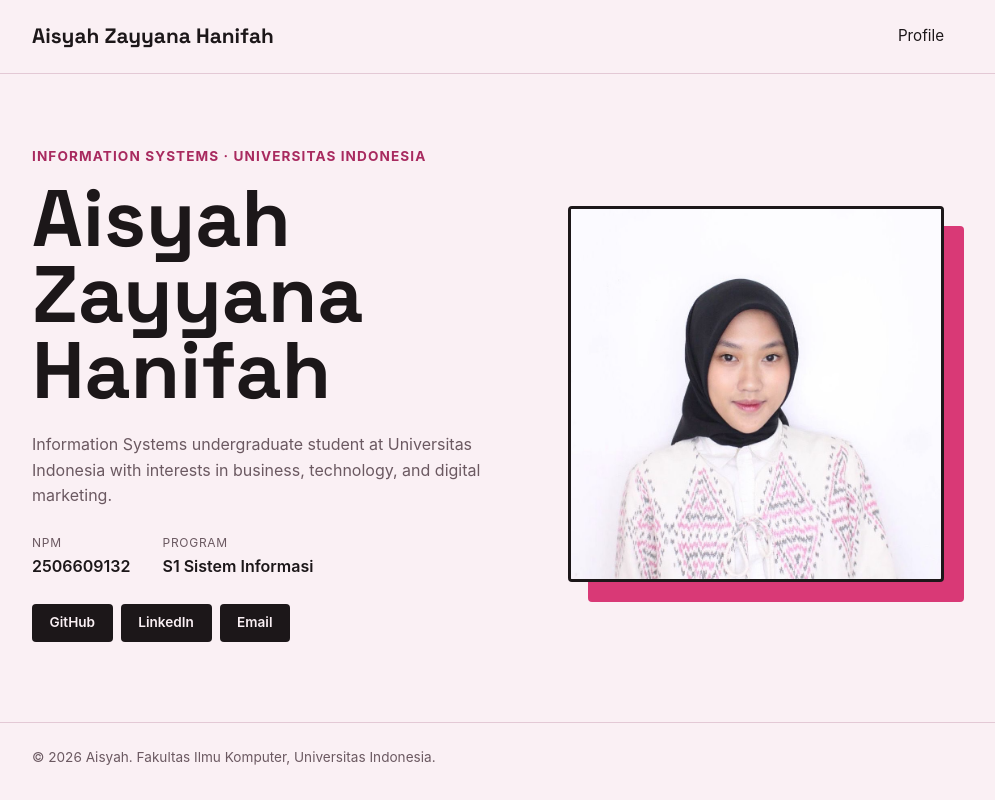
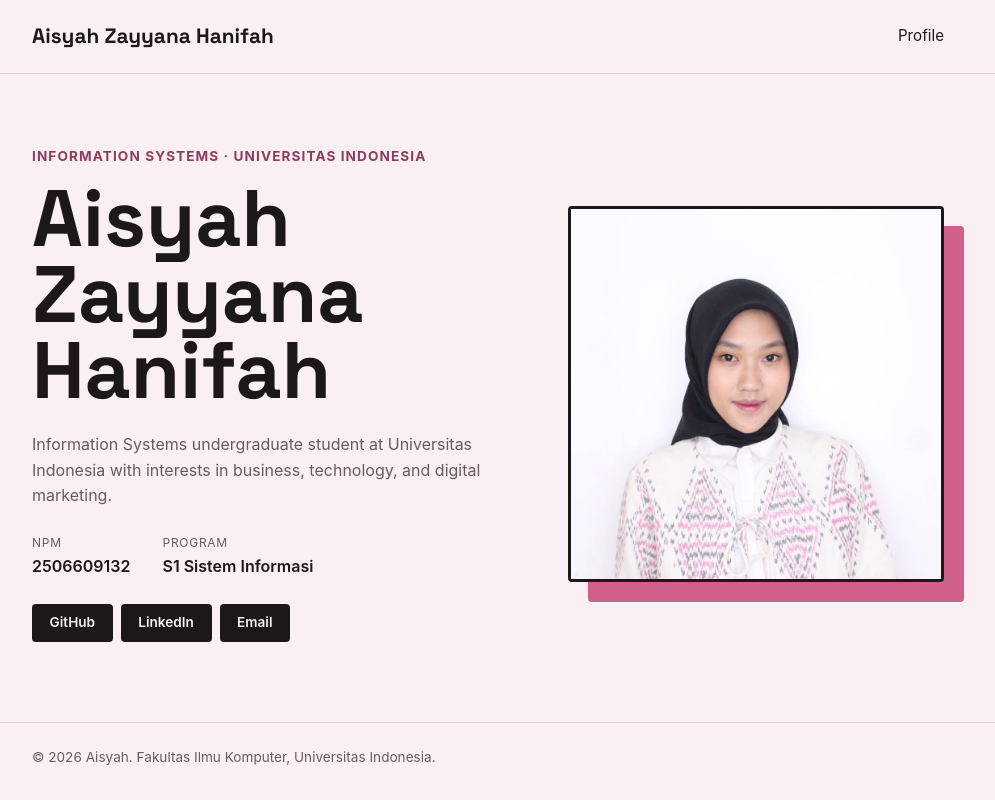
Before and after one commit to aisyahzh/myportofolio, a Django app: page / in a window 1280 px wide. Shown: the whole page, without its empty margins (152-1147 px from the left). Run offline with Django 5.2, Linux system fonts and the light colour scheme.

Commit message:
style: update portfolio colors

```diff
--- a/static/css/style.css
+++ b/static/css/style.css
@@ -7,8 +7,8 @@
 :root {
     --ink: #1c1719;
     --paper: #faf0f4;
-    --accent: #d93976;
-    --accent-dark: #a82a5f;
+    --accent: #ce608a;
+    --accent-dark: #8e3c5e;
     --line: #e3c9d5;
     --text-muted: #6b5961;
     --radius: 4px;
```
